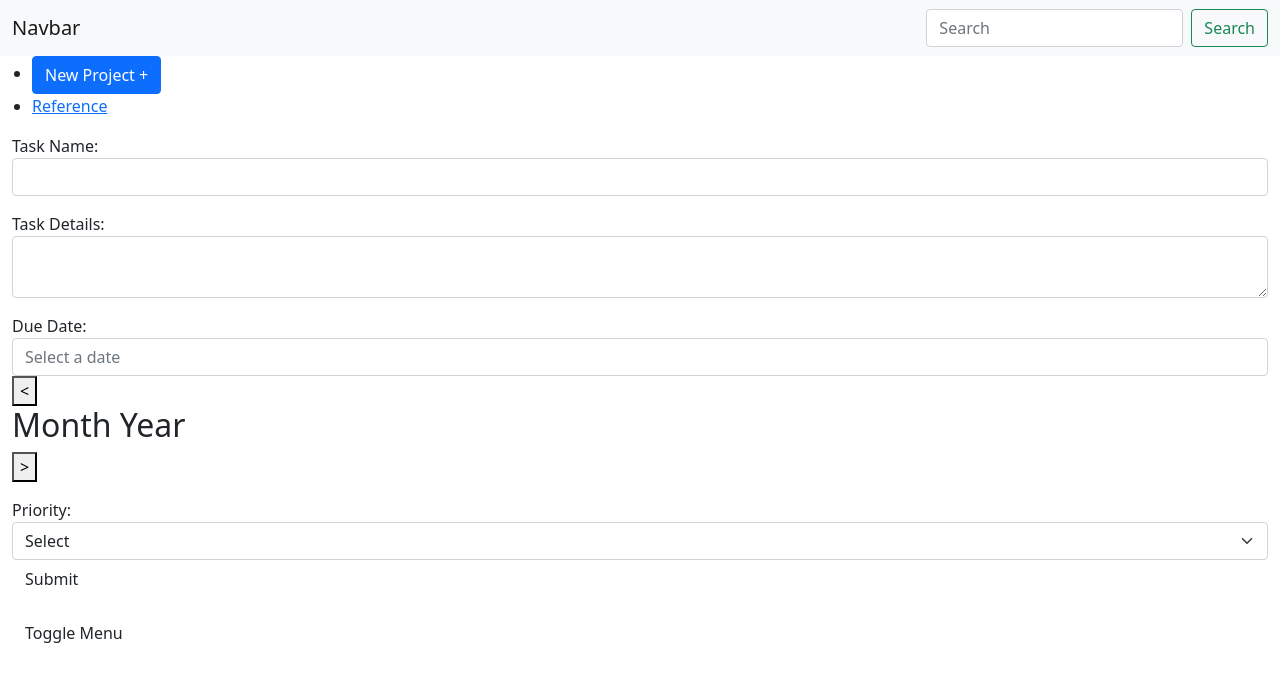
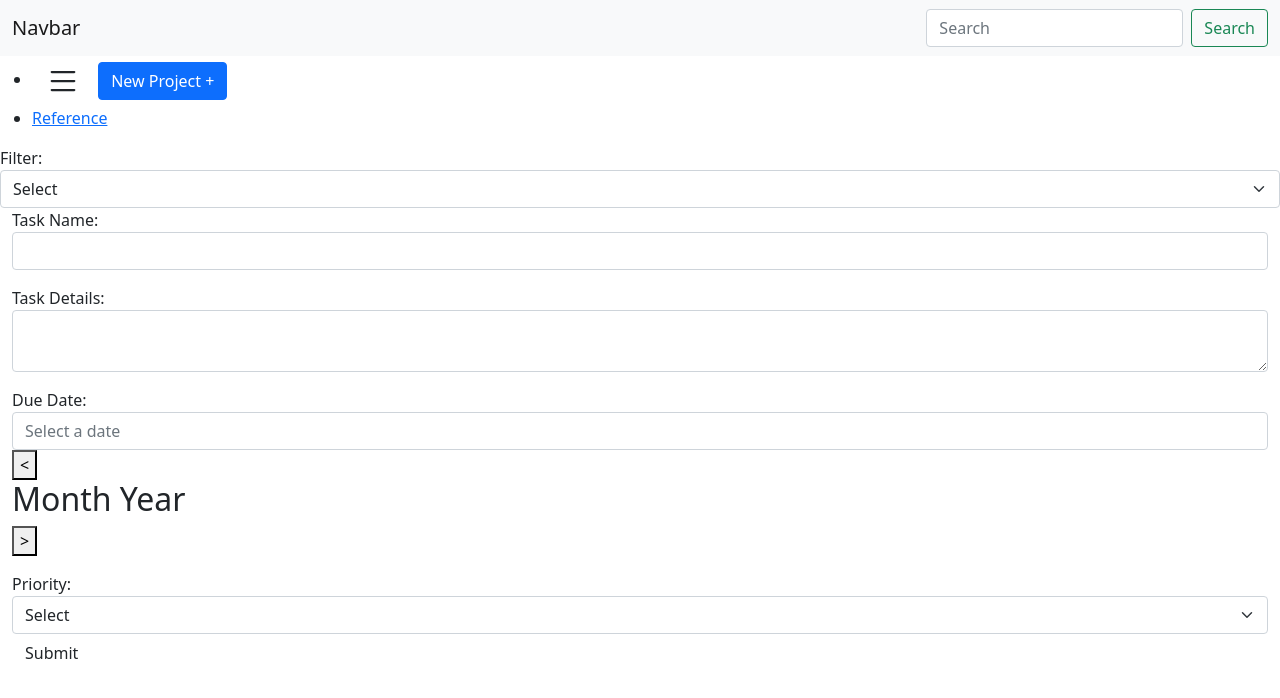
Before and after one commit to Emerson-Kelly/ZenLab, a plain HTML site: page src/index.html in a window 1280 px wide. Drawn offline with nearby package versions, Linux system fonts and the light colour scheme.

Commit message:
Add Filter Dropdown For Task Items

```diff
--- a/src/index.html
+++ b/src/index.html
@@ -23,35 +23,55 @@
     <div id="wrapper">
 
         <!-- Sidebar -->
+
         <div id="sidebar-wrapper">
             <ul class="sidebar-nav">
                 <li class="sidebar-brand">
-
-                    <button class="btn btn-primary">
+                    <a href="#menu-toggle" class="btn btn-default" id="menu-toggle">
+                        <svg xmlns="http://www.w3.org/2000/svg" width="36px" height="36px" fill="currentColor"
+                            class="bi bi-list" viewBox="0 0 16 16">
+                            <path fill-rule="evenodd"
+                                d="M2.5 12a.5.5 0 0 1 .5-.5h10a.5.5 0 0 1 0 1H3a.5.5 0 0 1-.5-.5m0-4a.5.5 0 0 1 .5-.5h10a.5.5 0 0 1 0 1H3a.5.5 0 0 1-.5-.5m0-4a.5.5 0 0 1 .5-.5h10a.5.5 0 0 1 0 1H3a.5.5 0 0 1-.5-.5" />
+                        </svg>
+                    </a>
+                    <button id="create-project" class="btn btn-primary">
                         New Project +
                     </button>
                 </li>
-                <li>
-                    <a href="#">Reference</a>
-                </li>
+                <div class="projects">
+                    <li>
+                        <a href="#">Reference</a>
+                    </li>
+                </div>
             </ul>
         </div>
         <!-- /#sidebar-wrapper -->
 
         <!-- Page Content -->
         <div id="page-content-wrapper">
+
+                <div class="filter-dropdown">
+                    <label style="width: 64px" for="filter">Filter:</label>
+                    <select class="form-select" name="filter" id="filter" required>
+                        <option value="" disabled selected>Select</option>
+                        <option value="highLow">priority (highest to lowest)</option>
+                        <option value="lowHigh">priority (lowest to highest)</option>
+                        <option value="newOld">new to old</option>
+                        <option value="oldNew">old to new</option>
+                        <option value="complete">complete</option>
+                        <option value="incomplete">incomplete</option>
+                    </select>
+                </div>
             <div class="container-fluid">
                 <div class="row">
                     <div class="col-lg-12">
-
-
 
                         <form class="task-input" id="taskForm">
                             <div class="mb-3">
                                 <div class="task-name">
                                     <label style="width: 140px;" for="taskname">Task Name:</label>
-                                    <input type="text" class="form-control" id="taskname" autocomplete="off"
-                                        name="taskname">
+                                    <input type="text" class="form-control" id="taskName" autocomplete="off"
+                                        name="taskName">
                                 </div>
                             </div>
                             <div class="mb-3">
@@ -91,7 +111,7 @@
                                 </div>
                             </div>
                         </form>
-                        <a href="#menu-toggle" class="btn btn-default" id="menu-toggle">Toggle Menu</a>
+
                         <div id="taskContainer" class="mt-4"></div>
                     </div>
                 </div>
--- a/src/index.js
+++ b/src/index.js
@@ -9,9 +9,11 @@ if (process.env.NODE_ENV !== 'production') {
     console.log('Looks like we are in development mode!');
 }
 
+
 document.addEventListener('DOMContentLoaded', function() {
   toggleMenu();
 });
+
 
 
 function component() {
--- a/src/style.css
+++ b/src/style.css
@@ -1,5 +1,31 @@
+@import url("https://fonts.googleapis.com/css2?family=Montserrat:wght@300;400;800&family=Poppins:wght@300;400;500;600;700&display=swap");
+
+* {
+  font-family: "Poppins", "sans-sarif";
+  margin: 0;
+  padding: 0;
+  box-sizing: border-box;
+}
+
+:root {
+    --body-color: #e4e9f7;
+    --sidebar-color: #fff;
+    --primary-color: #f4f2f2;
+    --primary-color-light: #f4f2f2;
+    --toggle-color: #ddd;
+    --text-color: #707070;
+    --dark-color: #000;
+
+    --trans-02: all 0.2s ease;
+    --trans-03: all 0.3s ease;
+    --trans-04: all 0.4s ease;
+    --trans-04: all 0.5s ease;
+  }
+
 body {
-   background-color: #fffcf9;
+    height: 100vh;
+    background-color: var(--body-color);
+    transition: var(--trans-02);
    overflow-x: hidden;
 }
 
@@ -34,6 +60,13 @@ body {
     display: flex;
     flex-direction: row;
     align-items: center;
+}
+
+.filter-dropdown {
+    display: flex;
+    flex-direction: row;
+    align-items: center;
+    float: right;
 }
 
 .input-textarea {
@@ -270,12 +303,13 @@ body {
     height: 100%;
     margin-left: -250px;
     overflow-y: auto;
-    background: #2e3030;
-    -webkit-transition: all 0.5s ease;
-    -moz-transition: all 0.5s ease;
-    -o-transition: all 0.5s ease;
-    transition: all 0.5s ease;
+    background-color: var(--sidebar-color);
+    padding: 10px 14px;
+    transition: var(--trans-02);
+
 }
+
+
 
 #wrapper.toggled #sidebar-wrapper {
     width: 250px;
@@ -295,16 +329,12 @@ body {
 /* Sidebar Styles */
 
 .sidebar-nav {
-    position: absolute;
-    top: 0;
-    width: 250px;
     margin: 0;
     padding: 0;
     list-style: none;
 }
 
 .sidebar-nav li {
-    text-indent: 20px;
     line-height: 40px;
 }
 
@@ -314,11 +344,14 @@ body {
     color: #999999;
 }
 
+
 .sidebar-nav li a:hover {
     text-decoration: none;
-    color: #fff;
+
     background: rgba(255,255,255,0.2);
+    background-color: var(--toggle-color);
 }
+
 
 .sidebar-nav li a:active,
 .sidebar-nav li a:focus {
@@ -329,6 +362,8 @@ body {
     height: 65px;
     font-size: 18px;
     line-height: 60px;
+    display: flex;
+    align-items: center;
 }
 
 .sidebar-nav > .sidebar-brand a {
@@ -338,6 +373,23 @@ body {
 .sidebar-nav > .sidebar-brand a:hover {
     color: #fff;
     background: none;
+}
+
+.projects {
+    display: flex;
+    flex-direction: column;
+    align-items: stretch;
+    gap: .4rem;
+    text-align: center;
+}
+
+.projects a {
+    font-size: 16px;
+    font-weight: 500;
+    color: var(--text-color);
+    /* transition: var(--trans-04); */
+    white-space: unset;
+    opacity: 1;
 }
 
 @media(min-width:768px) {
@@ -354,7 +406,7 @@ body {
     }
 
     #wrapper.toggled #sidebar-wrapper {
-        width: 0;
+        width: 80px;
     }
 
     #page-content-wrapper {
```
Also changed, not shown: src/displayTask.js (+23 -22 lines), src/taskFilter.js (added, +86 -0 lines), src/toggleMenu.js (+8 -0 lines).
